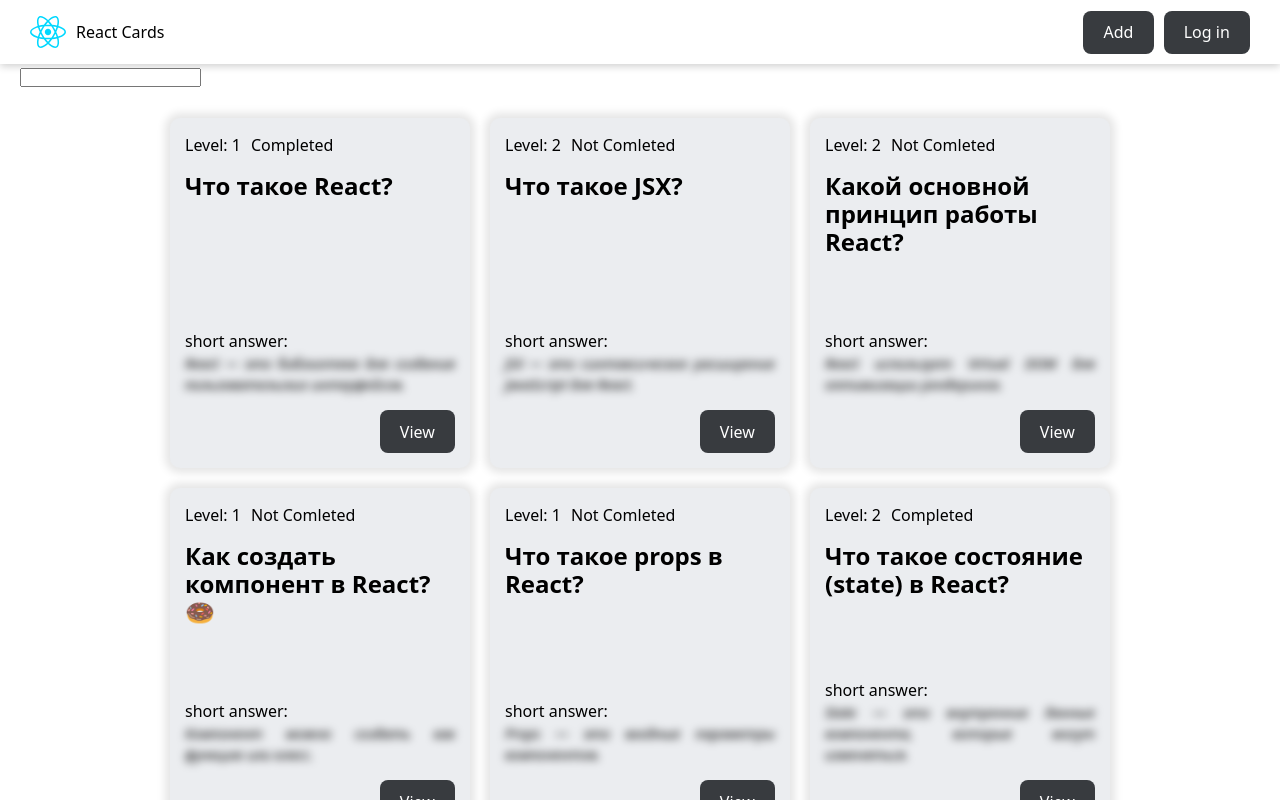
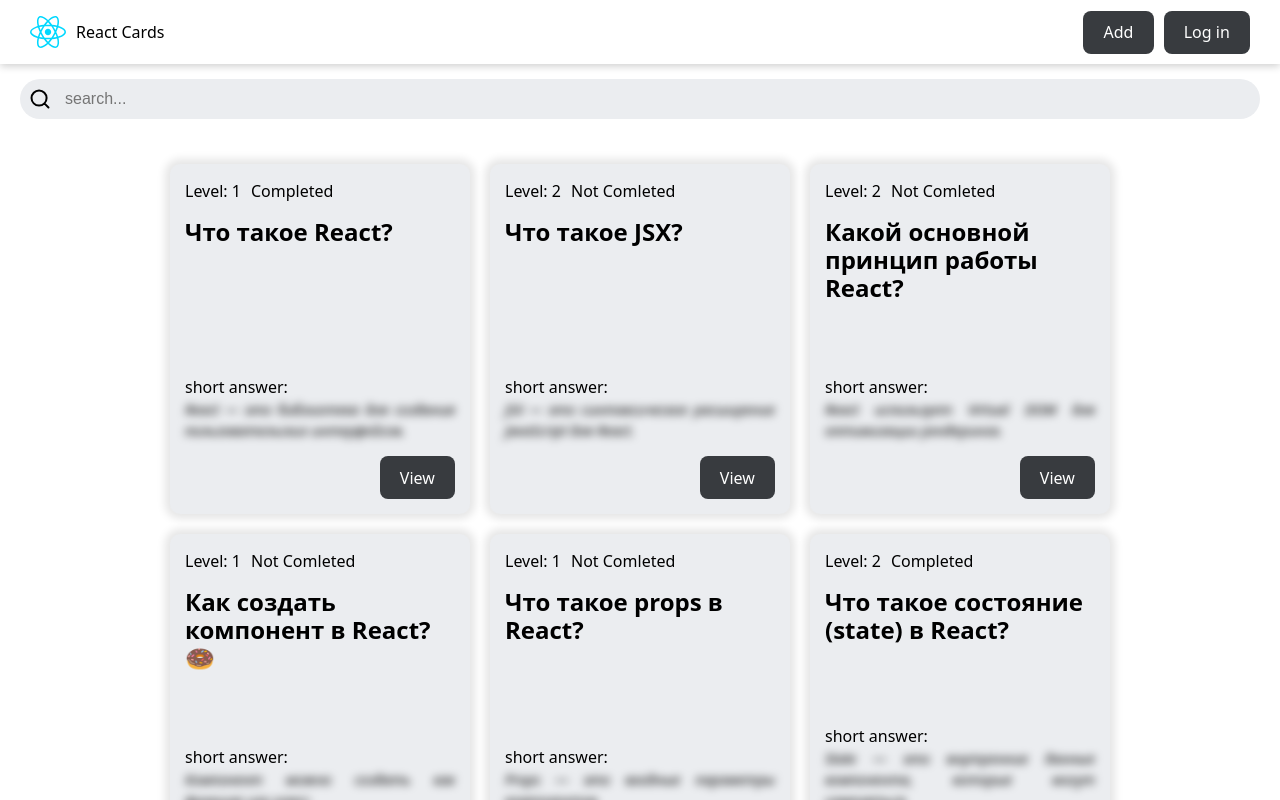
Before and after one commit to 6dem/react-cards-app, a React (Vite) app: page / in a window 1280 px wide. Built offline with nearby package versions, Linux system fonts and the light colour scheme; data requests are answered from the project's data file.

Commit message:
SearchInput component

```diff
--- /dev/null
+++ b/src/components/SearchInput/SearchInput.jsx
@@ -0,0 +1,23 @@
+import { useId } from "react"
+import { SearchIcon } from "../icons"
+import cls from "./SearchInput.module.css"
+
+export const SearchInput = (props) => {
+    const inputId = useId()
+
+    return (
+        <div className={cls.inputContainer}>
+            <label htmlFor={inputId}>
+                <SearchIcon className={cls.searchIcon} />
+            </label>
+            <input
+                type="text"
+                id={inputId}
+                className={cls.input}
+                placeholder="search..."
+                value={props.value}
+                onChange={props.onChange}
+            />
+        </div>
+    )
+}
--- /dev/null
+++ b/src/components/SearchInput/SearchInput.module.css
@@ -0,0 +1,24 @@
+.inputContainer {
+    position: relative;
+    width: 100%;
+    height: 40px;
+    border-radius: 20px;
+    background-color: var(--card-bg-color);
+}
+
+.searchIcon {
+    position: absolute;
+    top: 10px;
+    left: 10px;
+}
+
+.input {
+    width: 100%;
+    height: 100%;
+    padding: 12px 12px 12px 45px;
+    border: none;
+    outline: none;
+    background-color: transparent;
+    font-size: 16px;
+    color: var(--text-color);
+}
--- /dev/null
+++ b/src/components/SearchInput/index.jsx
@@ -0,0 +1 @@
+export { SearchInput } from "./SearchInput"
--- /dev/null
+++ b/src/components/icons.jsx
@@ -0,0 +1,15 @@
+export const SearchIcon = (props) => {
+    return (
+        <svg width="20" height="20" viewBox="0 0 20 20" {...props}>
+            <path
+                d="M14.386 14.386l4.0877 4.0877-4.0877-4.0877c-2.9418 2.9419-7.7115 2.9419-10.6533 0-2.9419-2.9418-2.9419-7.7115 0-10.6533 2.9418-2.9419 7.7115-2.9419 10.6533 0 2.9419 2.9418 2.9419 7.7115 0 10.6533z"
+                stroke="currentColor"
+                fill="none"
+                strokeWidth="2"
+                fillRule="evenodd"
+                strokeLinecap="round"
+                strokeLinejoin="round"
+            ></path>
+        </svg>
+    )
+}
--- a/src/pages/HomePage/HomePage.jsx
+++ b/src/pages/HomePage/HomePage.jsx
@@ -1,8 +1,10 @@
 import { useEffect, useState } from "react"
 import { Loader } from "../../components/Loader"
 import { QuestionCardList } from "../../components/QuestionCardList"
+import { SearchInput } from "../../components/SearchInput"
 import { API_URL } from "../../constants"
 import { useFetch } from "../../hooks/useFetch"
+import cls from "./HomePage.module.css"
 
 export const HomePage = () => {
     const [questions, setQuestions] = useState([])
@@ -26,7 +28,9 @@
 
     return (
         <>
-            <input type="text" value={searchValue} onChange={onSearchChangeValueHandler} />
+            <div className={cls.controlsContainer}>
+                <SearchInput value={searchValue} onChange={onSearchChangeValueHandler} />
+            </div>
             {isLoading && <Loader />}
             {error && <p>{error}</p>}
             <QuestionCardList cards={questions} />
--- a/src/pages/HomePage/HomePage.module.css
+++ b/src/pages/HomePage/HomePage.module.css
@@ -0,0 +1,10 @@
+.controlsContainer {
+    width: 100%;
+    min-width: 800px;
+    margin: 0 auto;
+    padding: 15px 0;
+    display: flex;
+    justify-content: center;
+    align-items: center;
+    gap: 10px;
+}
```
